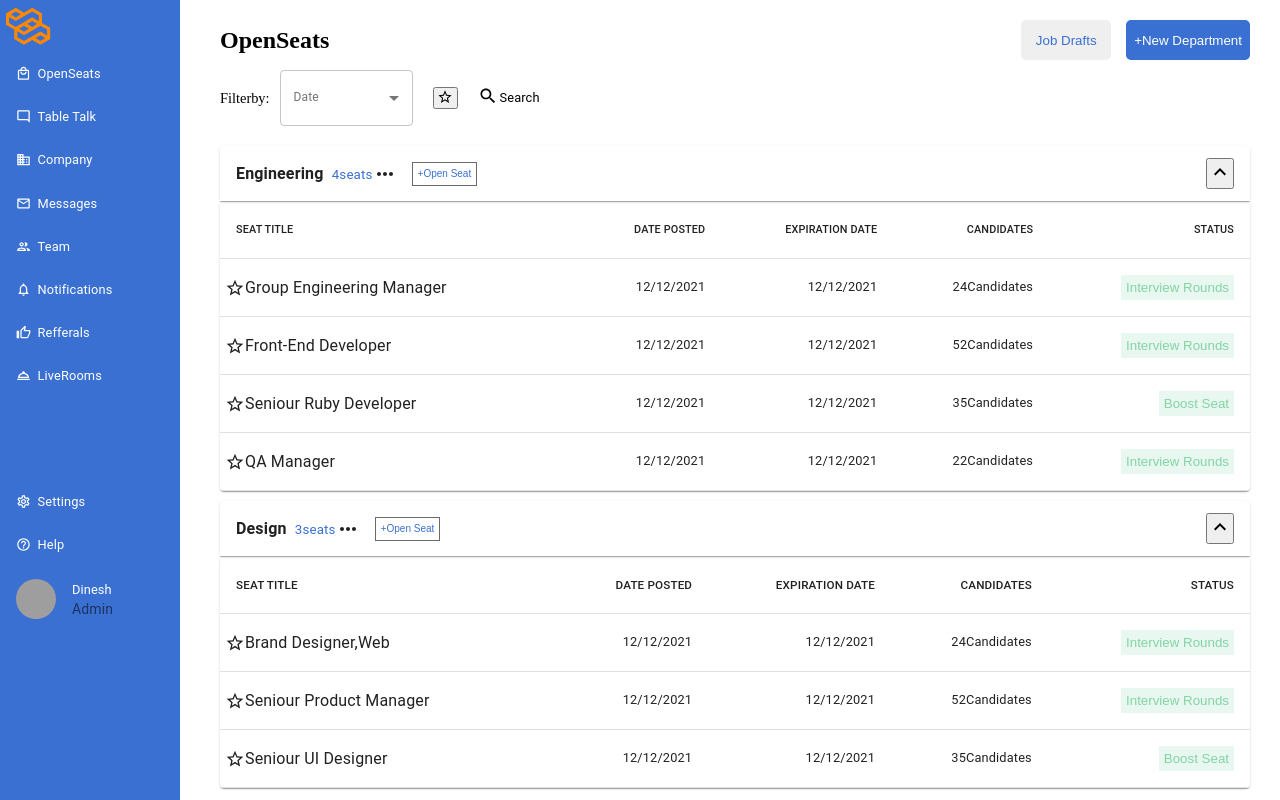
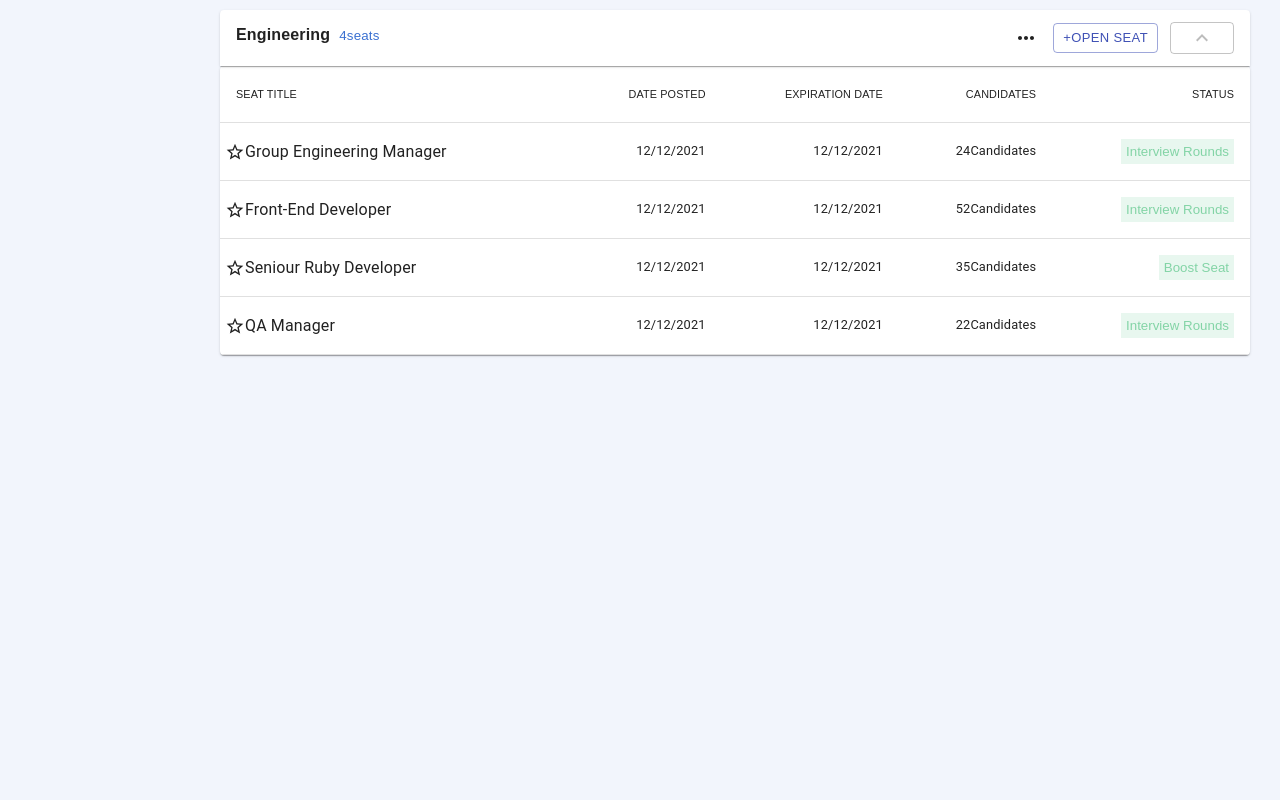
Before and after one commit to NagarajuAlladi/assessmenttwo, a Next.js app: page / in a window 1280 px wide. Built offline with nearby package versions, Linux system fonts and the light colour scheme; grey boxes are pictures that could not be loaded.

Commit message:
some changes required

```diff
--- a/Components/Accordian.js
+++ b/Components/Accordian.js
@@ -6,7 +6,7 @@ import ExpandLess from "@material-ui/icons/ExpandLess";
 import ExpandMore from "@material-ui/icons/ExpandMore";
 import Radio from "@material-ui/core/Radio";
 import FormControlLabel from "@material-ui/core/FormControlLabel";
-import { Accordion, AccordionSummary, Typography } from "@material-ui/core";
+import { Accordion, AccordionSummary, Grid, Typography } from "@material-ui/core";
 
 import Table from "@material-ui/core/Table";
 import TableBody from "@material-ui/core/TableBody";
@@ -18,6 +18,7 @@ import Paper from "@material-ui/core/Paper";
 
 import StarOutlineIcon from '@material-ui/icons/StarOutline';
 import MoreHorizIcon from '@material-ui/icons/MoreHoriz';
+import { Button } from "@material-ui/core";
 
 function createData(name, calories, fat, carbs, protein) {
   return { name, calories, fat, carbs, protein };
@@ -40,20 +41,35 @@ class Accordian extends React.Component {
     this.setState((state) => ({ open: !state.open }));
   };
 
+  // const [activeRow,setActiveRow]=useState(null);
+
   render() {
     return (
       <div  className={styles.outerDiv}>
+
         <Accordion>
           <AccordionSummary
-            expandIcon={this.state.open ? <button><ExpandLess /></button> : <button><ExpandMore /></button>}
+            expandIcon={this.state.open ?
+            <Button  variant='outlined' size='small'><ExpandLess style={{opacity:'0.3'}}/></Button>
+            : <Button variant='outlined' size='small'><ExpandMore style={{opacity:'0.3'}}/></Button>}
             aria-controls="panel1a-content"
             id="panel1a-header"
             onClick={this.handleClick}
           >
+
+            <Grid container justifyContent='space-between'>
+            <Grid item>
             <Typography><b>Engineering&nbsp;&nbsp;</b><small style={{color:'rgb(58,112,209)'}}>4seats</small></Typography>
+            </Grid>
+            <Grid item style={{display:'flex',alignItems:'center'}}>
             <MoreHorizIcon/>
-            <button className={styles.openseatButton}>+Open Seat</button>
+            <Button style={{marginLeft:'15px'}} variant='text' color='primary' variant='outlined' size='small'>
+              <Typography variant='Button'>+Open Seat</Typography>
+            </Button>
+            </Grid>
+            </Grid>
           </AccordionSummary>
+
         </Accordion>
 
         {this.state.open && (
@@ -70,11 +86,13 @@ class Accordian extends React.Component {
               </TableHead>
               <TableBody>
                 {rows.map((row) => (
-                  <TableRow key={row.name}>
+                  <TableRow key={row.name} >
+                    {/* onClick={()=>setActiveRow(row.name)} */}
                     <TableCell component="th" scope="row">
                       <FormControlLabel
                         value="title"
                         control={<StarOutlineIcon  fontSize='small'/>}
+                        // color={row.name===activeRow && 'primary'}
                         label={row.name}
                       />
                     </TableCell>
--- a/Components/AccordianOne.js
+++ b/Components/AccordianOne.js
@@ -17,6 +17,8 @@ import TableRow from "@material-ui/core/TableRow";
 import Paper from "@material-ui/core/Paper";
 import MoreHorizIcon from '@material-ui/icons/MoreHoriz';
 
+import { Grid,Button } from "@material-ui/core";
+
 import StarOutlineIcon from '@material-ui/icons/StarOutline';
 
 function createData(name, calories, fat, carbs, protein) {
@@ -31,7 +33,7 @@ const rows = [
 //   createData("Gingerbread", 356, 16.0, 49, 3.9)
 ];
 
-class Accordian extends React.Component {
+class Accordian  {
   state = {
     open: true
   };
@@ -46,14 +48,23 @@ class Accordian extends React.Component {
       <div  className={styles.outerDiv}>
         <Accordion>
           <AccordionSummary
-            expandIcon={this.state.open ?<button><ExpandLess /></button> : <button><ExpandMore /></button>}
+            expandIcon={this.state.open ?<button className={styles.expandButton}><ExpandLess  style={{opacity:'0.3'}}/></button> : <button className={styles.expandButton}><ExpandMore style={{opacity:'0.3'}}/></button>}
             aria-controls="panel1a-content"
             id="panel1a-header"
             onClick={this.handleClick}
           >
-            <Typography><b>Design&nbsp;&nbsp;</b><small style={{color:'rgb(58,112,209)'}}>3seats</small></Typography>
+
+
+            <Grid container justifyContent='space-between'>
+            <Grid item>
+            <Typography><b>Engineering&nbsp;&nbsp;</b><small style={{color:'rgb(58,112,209)'}}>4seats</small></Typography>
+            </Grid>
+            <Grid item style={{display:'flex',alignItems:'center'}}>
             <MoreHorizIcon/>
-            <button className={styles.openseatButton}>+Open Seat</button>
+            <Button  variant='outlined' size='small'><small>+Open Seat</small></Button>
+            </Grid>
+            </Grid>
+
           </AccordionSummary>
         </Accordion>
 
--- a/Components/Subnav.js
+++ b/Components/Subnav.js
@@ -11,6 +11,7 @@ import SearchIcon from "@material-ui/icons/Search";
 import styles from '../styles/Subnav.module.css'
 import Grid from '@material-ui/core/Grid';
 import TextField from '@material-ui/core/TextField';
+import Button from '@material-ui/core/Button';
 
 
 
@@ -26,16 +27,17 @@ function Subnav() {
     return (
         <div className={styles.outerDiv} >
            <div >
-           <p style={{fontSize:'0.9rem'}}>Filterby:</p>
+           <p style={{fontSize:'0.9rem'}}>Filter By:</p>
            </div>
            <div className={styles.innerDiv}>
-           <FormControl variant="outlined"  className={classes.formControl}>
+           <FormControl variant="outlined" size='small'  className={classes.formControl}>
                 <InputLabel style={{fontSize:'0.9rem'}}><small>Date</small></InputLabel>
                 <Select
                     native
                     // style={{width:'150px',height:'30px'}}
                     label="Date"
                     variant='outlined'
+
                     inputProps={{
                     name: 'Date',
                     id: 'outlined-age-native-simple',
@@ -48,7 +50,8 @@ function Subnav() {
            </FormControl>
            </div>
            <div className={styles.innerDiv}>
-               <button style={{width:'25px',height:'22px'}}><StarBorderIcon style={{fontSize:'1rem'}}/></button>
+               {/* <button style={{width:'25px',height:'22px'}}><StarBorderIcon style={{fontSize:'1rem'}}/></button> */}
+               <Button style={{width:'10px',height:'40px'}} variant="contained"><StarBorderIcon /></Button>
            </div>
            <div className={styles.innerDiv} style={{display:'flex'}}>
            {/* <FormControl>
--- a/pages/index.js
+++ b/pages/index.js
@@ -38,15 +38,15 @@ export default function Home() {
 
       {/* <SidenavOne/> */}
 
-      <Sidenav/>
+      {/* <Sidenav/> */}
 
-      <Navbar/>
+      {/* <Navbar/> */}
 
-      <Subnav/>
+      {/* <Subnav/> */}
 
       <Accordian/>
 
-      <AccordianOne/>
+      {/* <AccordianOne/> */}
 
       {/* <AccordianTwo/> */}
 
--- a/styles/Accordian.module.css
+++ b/styles/Accordian.module.css
@@ -22,7 +22,13 @@
     font-size: 10px;
     color: rgb(58,112,209);
     background-color: white;
-    border: 1px solid rgb(109, 105, 105);
+    border: 0.001rem solid rgb(194, 190, 190);
+}
+
+
+.expandButton{
+    border: 0.001rem solid rgb(194, 190, 190);
+    background-color: white;
 }
 
 
--- a/styles/Navbar.module.css
+++ b/styles/Navbar.module.css
@@ -1,3 +1,4 @@
+
 .outerDiv{
     display: flex;
     align-items: center;
@@ -15,8 +16,9 @@
     width: 90px;
     height: 40px;
     padding: 8px;
-    border-radius: 5px;
-    border: none;
+    /* border-radius: 5px; */
+    background-color: rgb(242,245,252);
+    border: 0.001rem solid rgb(194, 190, 190);
     font-size: '6px';
     color: rgb(58,112,209);
 }
--- a/styles/Sidenav.module.css
+++ b/styles/Sidenav.module.css
@@ -1,3 +1,9 @@
+
+.totalDiv{
+    background-color: rgb(58,112,209);
+}
+
+
 .outerDiv{
     height: 100%;
     width: 180px;
--- a/styles/globals.css
+++ b/styles/globals.css
@@ -15,4 +15,10 @@ a {
   padding: 0;
   margin: 0;
   box-sizing: border-box;
+  font-family: sans-serif;
+  /* background-color: rgb(242,245,252); */
 }
+
+body{
+  background-color: rgb(242,245,252);
+}
```
